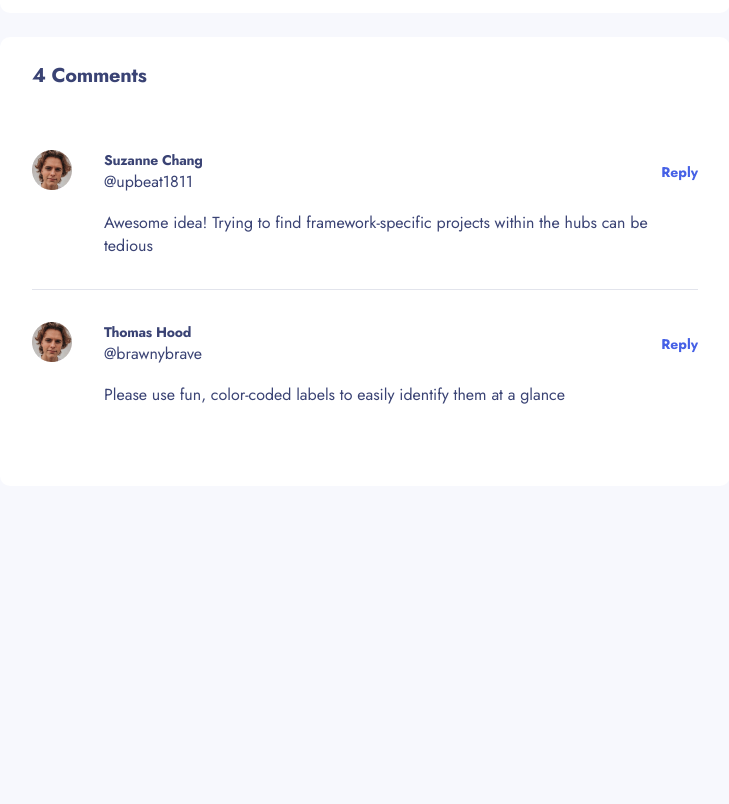
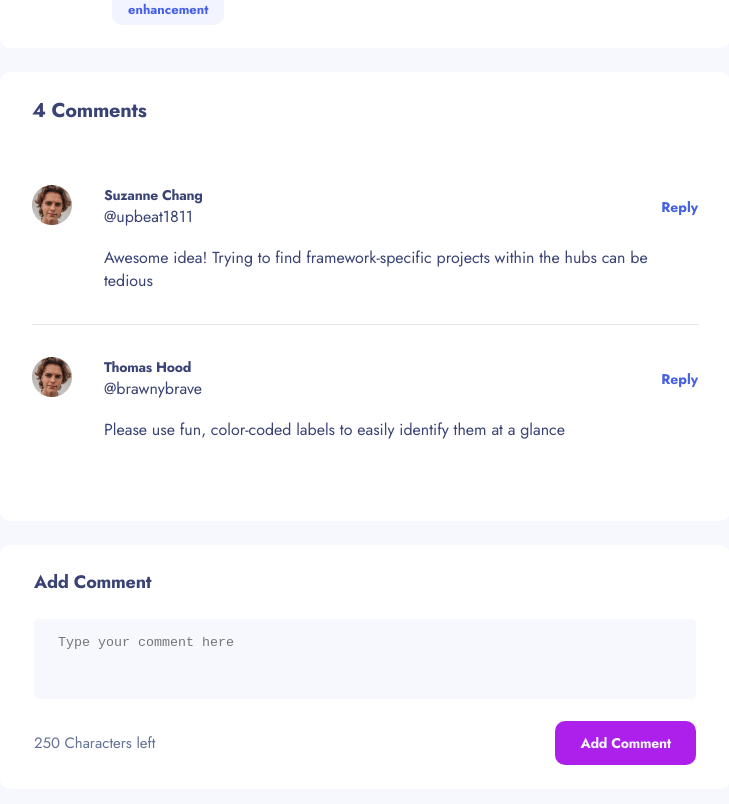
Before and after one commit to SukhrobQodirov/my-product, a React (Create React App) app: page /feedback/1 in a window 1280 px wide. Shown: the part 302-1106 px from the top of the page, without its empty margins (275-1004 px from the left). Before the commit the page ends 812 px from the top, so only its background shows below. Built offline with nearby package versions, Linux system fonts and the light colour scheme.

Commit message:
add comment input is finished

```diff
--- /dev/null
+++ b/src/components/add-comment/add-comment.js
@@ -0,0 +1,17 @@
+import AddFeedbackBtn from "../add-feedback-btn/add-feedback-btn";
+import './add-comment.scss';
+
+function AddComment({className, ...props}) {
+  return(
+    <div className={`add-comment ${className}`}>
+      <h2 className="add-comment__title">Add Comment</h2>
+      <textarea className="add-comment__textarea" placeholder="Type your comment here" />
+      <div className="add-comment__inner">
+        <p className="add-comment__text">250 Characters left</p>
+        <AddFeedbackBtn textContent="Add Comment" />
+      </div>
+    </div>
+  )
+}
+
+export default AddComment;
--- /dev/null
+++ b/src/components/add-comment/add-comment.scss
@@ -0,0 +1,42 @@
+@import "../../scss/mixins";
+
+.add-comment {
+  padding: 24px 34px;
+  background: #fff;
+  border-radius: 10px;
+
+  &__title {
+    @include jost-700;
+    margin-bottom: 24px;
+    font-size: 18px;
+    color: #3a4374;
+  }
+
+  &__textarea {
+    width: 100%;
+    height: 80px;
+    margin-bottom: 16px;
+    padding: 16px 24px;
+    color: #8c92b3;
+    background: #f7f8fd;
+    resize: none;
+    border: none;
+    border-radius: 5px;
+
+    &:focus {
+      outline: none;
+    }
+  }
+
+  &__inner {
+    @include flex-display;
+    width: 100%;
+    justify-content: space-between;
+  }
+
+  &__text {
+    @include jost-400;
+    font-size: 15px;
+    color: #647196;
+  }
+}
--- a/src/components/add-feedback-btn/add-feedback-btn.js
+++ b/src/components/add-feedback-btn/add-feedback-btn.js
@@ -1,10 +1,10 @@
 import { Link } from "react-router-dom";
 import './add-feedback-btn.scss';
 
-function AddFeedbackBtn({path, className="", ...props}) {
+function AddFeedbackBtn({path, className="", textContent='+ Add Feedback', ...props}) {
   return(
     <Link to={path} className={`add-feedback-btn ${className}`} {...props}>
-      + Add Feedback
+      {textContent}
     </Link>
   )
 }
--- a/src/components/comments/comments.scss
+++ b/src/components/comments/comments.scss
@@ -2,7 +2,7 @@
 
 .comments {
   width: 100%;
-  margin: 24px 0;
+  margin-top: 24px;
   padding: 24px 32px 48px;
   background: #fff;
   border-radius: 10px;
--- a/src/screens/details/details.js
+++ b/src/screens/details/details.js
@@ -5,6 +5,7 @@ import Card from "../../components/card/card";
 import "./details.scss";
 import { useEffect, useState } from "react";
 import Comments from "../../components/comments/comments";
+import AddComment from "../../components/add-comment/add-comment";
 
 function Details() {
   const feedbackId = useParams().id;
@@ -54,6 +55,7 @@ function Details() {
       </div>
       <Card data={currentFeedback} />
       {commentsArr?<Comments comments={commentsArr} />:null}
+      <AddComment className={'details__add-comment'}/>
     </div>
   );
 }
--- a/src/screens/details/details.scss
+++ b/src/screens/details/details.scss
@@ -2,7 +2,7 @@
 
 .details {
   width: 730px;
-  margin: 0 auto;
+  margin: 129px auto;
 
   &__header {
     @include flex-display;
@@ -16,4 +16,8 @@
       color: #647196;
     }
   }
+
+  &__add-comment {
+    margin-top: 24px;
+  }
 }
```
